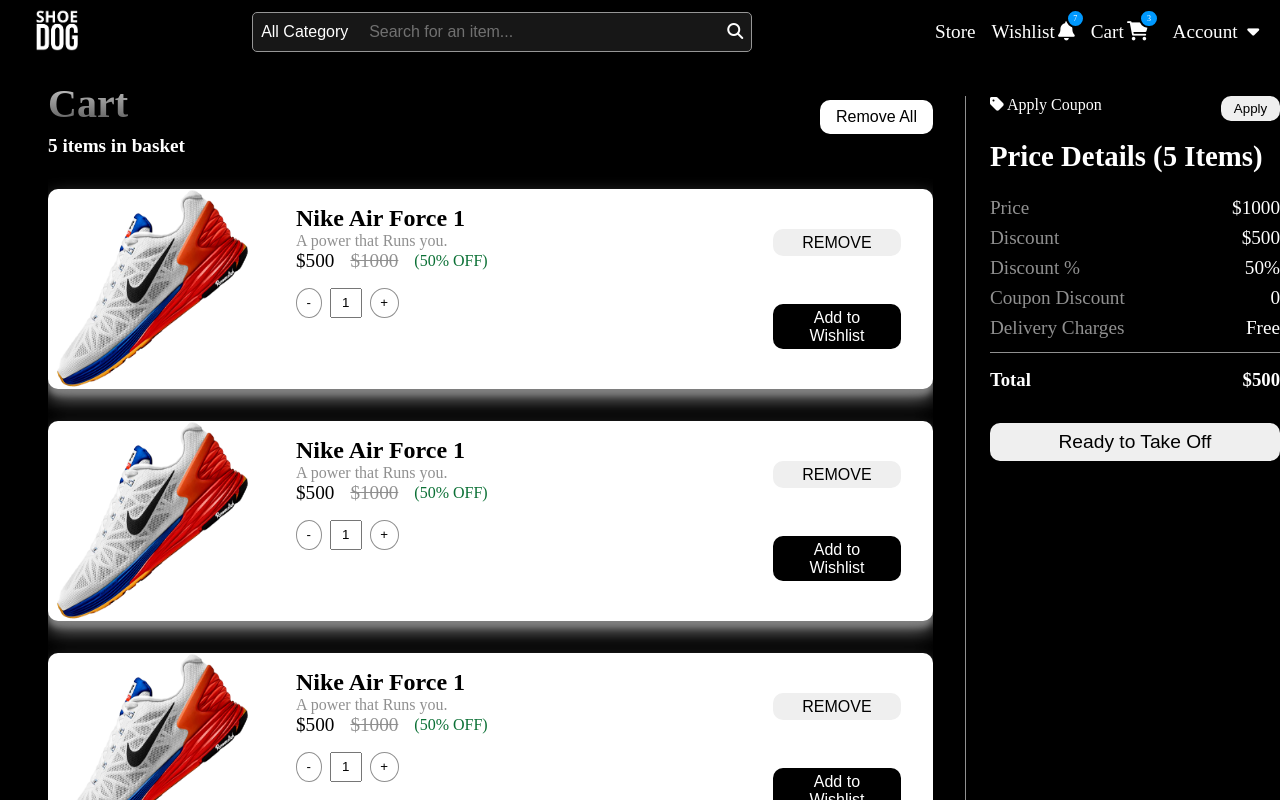
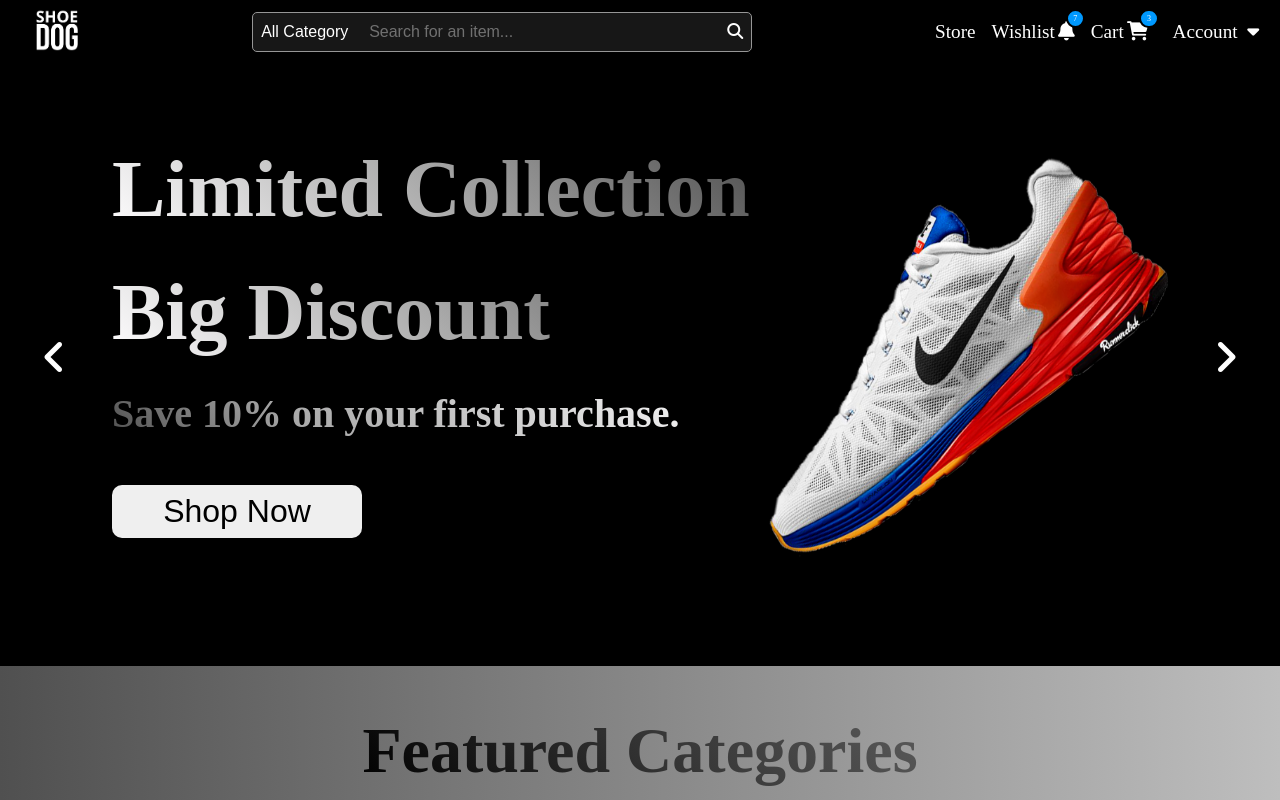
Before and after one commit to pariyar07/Shoe-Dog, a React (Create React App) app: page / in a window 1280 px wide. Shown: the top 800 px of the page. Built offline with nearby package versions, Linux system fonts and the light colour scheme; the HTML template or start-up script is replaced by a standard one.

Commit message:
minor changes

```diff
--- a/src/App.js
+++ b/src/App.js
@@ -1,23 +1,23 @@
 import React from 'react';
 import 'index.css'
-// import {Home} from "pages/Home/index.jsx"
+import {Home} from "pages/Home/index.jsx"
 // import {ProductListing} from "pages/ProductListing/index.jsx"
 // import { SignUp } from 'pages/Sign-Up/index.jsx';
 // import { SignIn } from 'pages/Sign-In/index.jsx';
 // import { Logout } from 'pages/Logout/index.jsx';
 // import { Wishlist } from 'pages/Wishlist/index.jsx';
-import { Cart } from 'pages/Cart/index.jsx';
+// import { Cart } from 'pages/Cart/index.jsx';
 
 function App() {
   return (
     <div className="App">
-      {/* <Home/> */}
+      <Home/>
       {/* <ProductListing/> */}
       {/* <SignUp/> */}
       {/* <SignIn/> */}
       {/* <Logout/> */}
       {/* <Wishlist/> */}
-      <Cart/>
+      {/* <Cart/> */}
     </div>
   );
 }
```
